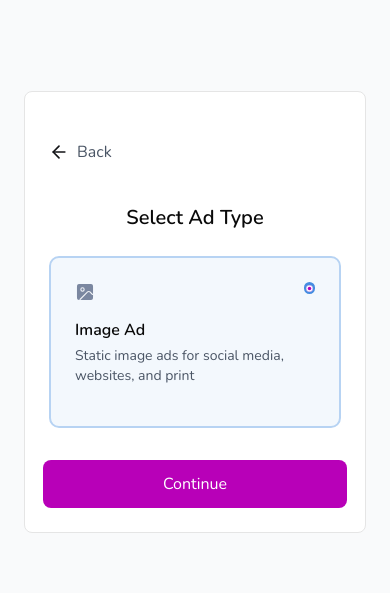
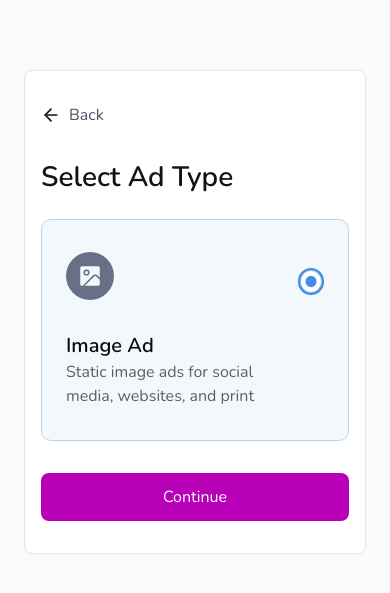
Before and after one commit to oyogbeche/AI-Ad-Gen-Frontend, a Next.js app: page /create-ad in a window 390 px wide. Both pictures are taken after a click on the element 195 px from the left and 545 px from the top of the page. Shown: the part 203-796 px from the top of the page. Built offline with nearby package versions, Linux system fonts and the light colour scheme.

Commit message:
style: adjust spacing and implement responsiveness on ad selector page

```diff
--- a/src/app/(adgen)/components/ad-type.tsx
+++ b/src/app/(adgen)/components/ad-type.tsx
@@ -1,8 +1,8 @@
 "use client";
-import React, { useState } from "react";
+import BackButton from "@/components/back-button";
 import Image from "next/image";
 import { useRouter, useSearchParams } from "next/navigation";
-import BackButton from "@/components/back-button";
+import { useState } from "react";
 
 const AdType = () => {
   const router = useRouter();
@@ -25,57 +25,80 @@ const AdType = () => {
   };
 
   return (
-    <>
+    <section className="h-screen flex items-center justify-center overflow-hidden ">
       <div
-        className={`h-screen bg-[#F9FAFB] flex flex-col justify-center items-center p-6 overflow-hidden`}
+        className={`w-full bg-[#F9FAFB] flex flex-col justify-center items-center max-md:px-6 max-md:py-8 overflow-hidden`}
       >
-        <div className="w-full max-w-lg md:max-w-3xl bg-white border rounded-md p-6 overflow-auto max-h-[90vh]">
-          <BackButton className="my-6" />
-          <h2 className="text-xl md:text-2xl font-semibold text-center mb-6 mt-10">
+        <div className="w-full max-w-lg md:max-w-3xl bg-white border rounded-[8px] px-4 py-8 md:px-10 md:pb-11 overflow-auto max-h-[90vh]">
+          <BackButton />
+          <h2 className="text-[28px] leading-[36px] md:text-2xl text-[#121316] font-semibold md:text-center mb-6 md:mb-8 -mt:2 md:mt-16">
             Select Ad Type
           </h2>
 
-          <div className="flex justify-center items-center gap-6 mb-8">
+          <div className="flex justify-center items-center gap-6 mb-8 md:mb-16">
             <div
-              className={` border-2 p-6 rounded-lg cursor-pointer transition-all flex justify-between  ${
+              className={` border-[1.25px] max-w-[371px] w-full px-6 py-8 rounded-lg cursor-pointer transition-all flex justify-between  ${
                 selectedAdType === "image"
                   ? "border-[#B7D3F3] bg-[#F3F8FD]"
-                  : "border-gray-300 hover:border-[#B800B8]/50"
+                  : "border-[#ECECEC] hover:border-[#B7D3F3]"
               }`}
               onClick={() => handleAdTypeSelect("image")}
             >
-              <div className="flex flex-col items-start justify-center mb-4 ">
+              <div className="flex flex-col gap-8 items-start justify-center ">
+                <div
+                  className={`p-2.5 h-12 w-12 flex items-center justify-center ${
+                    selectedAdType === "image" ? "bg-[#667185]" : "bg-[#E9EEF4]"
+                  }
+                  rounded-full`}
+                >
+                  {selectedAdType === "image" ? (
+                    <Image
+                      src="/selected-image-icon.svg"
+                      alt="selected image svg"
+                      className="max-w-full max-h-full object-contain"
+                      quality={100}
+                      width={28}
+                      height={28}
+                    />
+                  ) : (
                     <Image
                       src="/image-icon.svg"
                       alt="image svg"
                       className="max-w-full max-h-full object-contain"
                       quality={100}
-                  width={20}
-                  height={20}
+                      width={28}
+                      height={28}
                     />
-                <div className="mt-4">
-                  <h3 className="font-semibold text-base mb-1">Image Ad</h3>
-                  <p className="text-sm text-gray-600 max-w-[250px]">
+                  )}
+                </div>
+
+                <div>
+                  <h3 className="font-semibold text-[20px] leading-7">
+                    Image Ad
+                  </h3>
+                  <p className="text-base font-normal leading-6 max-w-[250px] text-[#5f5f5f]">
                     Static image ads for social media, websites, and print
                   </p>
                 </div>
               </div>
 
               <div
-                className={`w-3 h-3 rounded-full border-2 flex items-center justify-center ${
+                className={` ${
+                  selectedAdType ? "h-fit" : ""
+                } rounded-full border-2 flex items-center justify-center ${
                   selectedAdType === "image"
-                    ? "border-[#458DE1] bg-[#458DE1]"
-                    : "border-gray-300"
+                    ? "border-[#458DE1] bg-[#458DE1] mt-4 md:mt-2"
+                    : "border-[0.5px] border-[#667185] mt-4 md:mt-2 w-6 h-5 md:h-6"
                 }`}
               >
                 {selectedAdType === "image" && (
                   <Image
                     src="/check.svg"
-                    alt="image svg"
-                    className="max-w-full max-h-full object-contain"
+                    alt="check svg"
+                    className="md:w-6 md:h-6"
                     quality={100}
-                    width={20}
-                    height={20}
+                    width={24}
+                    height={24}
                   />
                 )}
               </div>
@@ -142,9 +165,9 @@ const AdType = () => {
 
           <div className="w-full flex justify-center">
             <button
-              className={`w-fit px-30 py-3 rounded-md transition-colors cursor-pointer ${
+              className={`max-w-[371px] w-full text-center py-3 rounded-md transition-colors ${
                 selectedAdType
-                  ? "bg-[#B800B8] text-white hover:bg-[#960096]"
+                  ? "bg-[#B800B8] text-white hover:bg-[#960096] cursor-pointer "
                   : "bg-[#EAC8F0] text-white cursor-not-allowed"
               }`}
               disabled={!selectedAdType}
@@ -155,7 +178,7 @@ const AdType = () => {
           </div>
         </div>
       </div>
-    </>
+    </section>
   );
 };
 
--- a/src/app/(adgen)/create-ad/page.tsx
+++ b/src/app/(adgen)/create-ad/page.tsx
@@ -4,7 +4,7 @@ import AdType from "../components/ad-type";
 
 const page = () => {
   return (
-    <div className="overflow-hidden h-screen flex items-center justify-center">
+    <div>
       <Suspense
         fallback={
           <div className="flex items-center justify-center h-full">
```
Also changed, not shown: public/check.svg, public/selected-image-icon.svg (added). Lines whose indentation alone changed are shown as unchanged.
